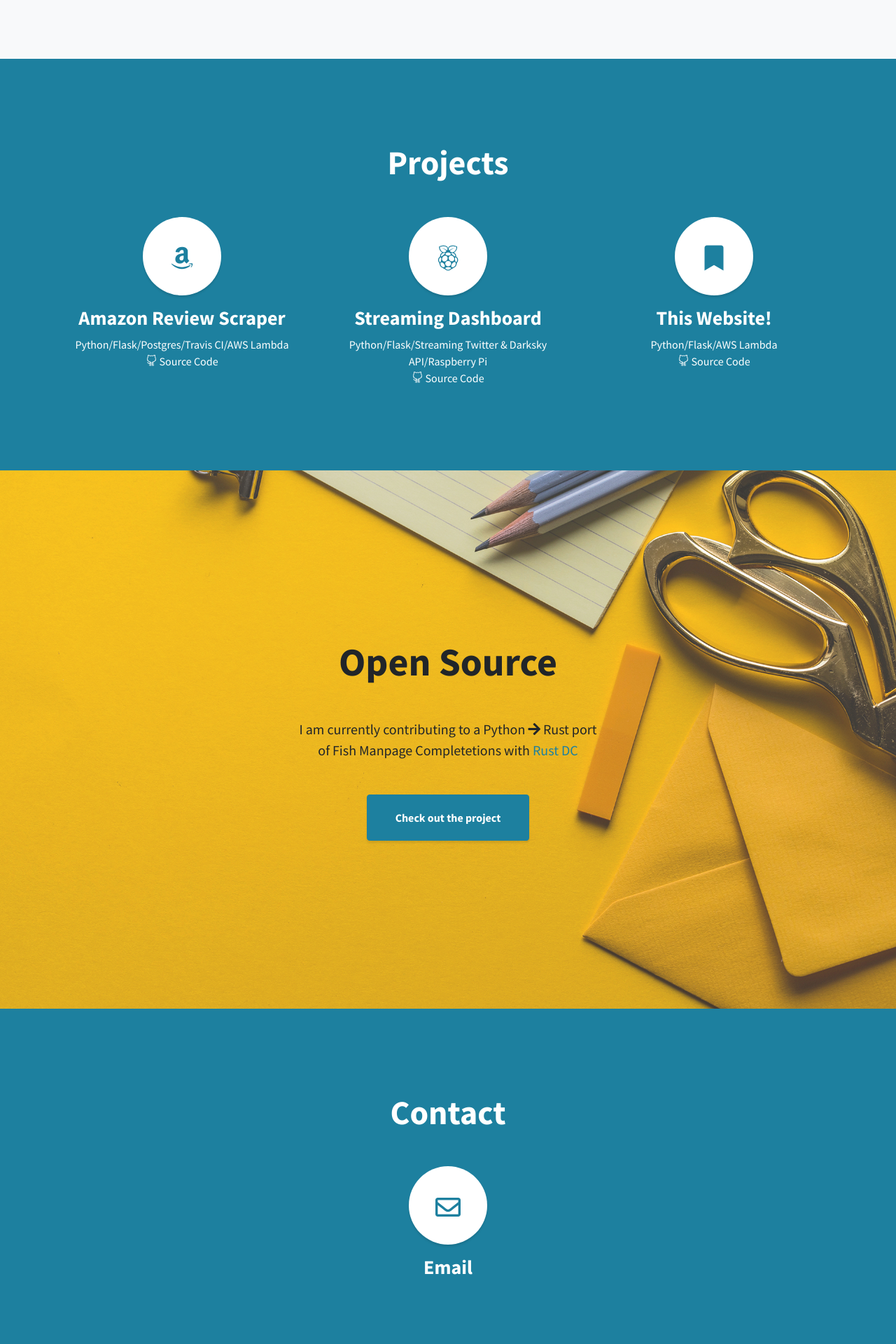
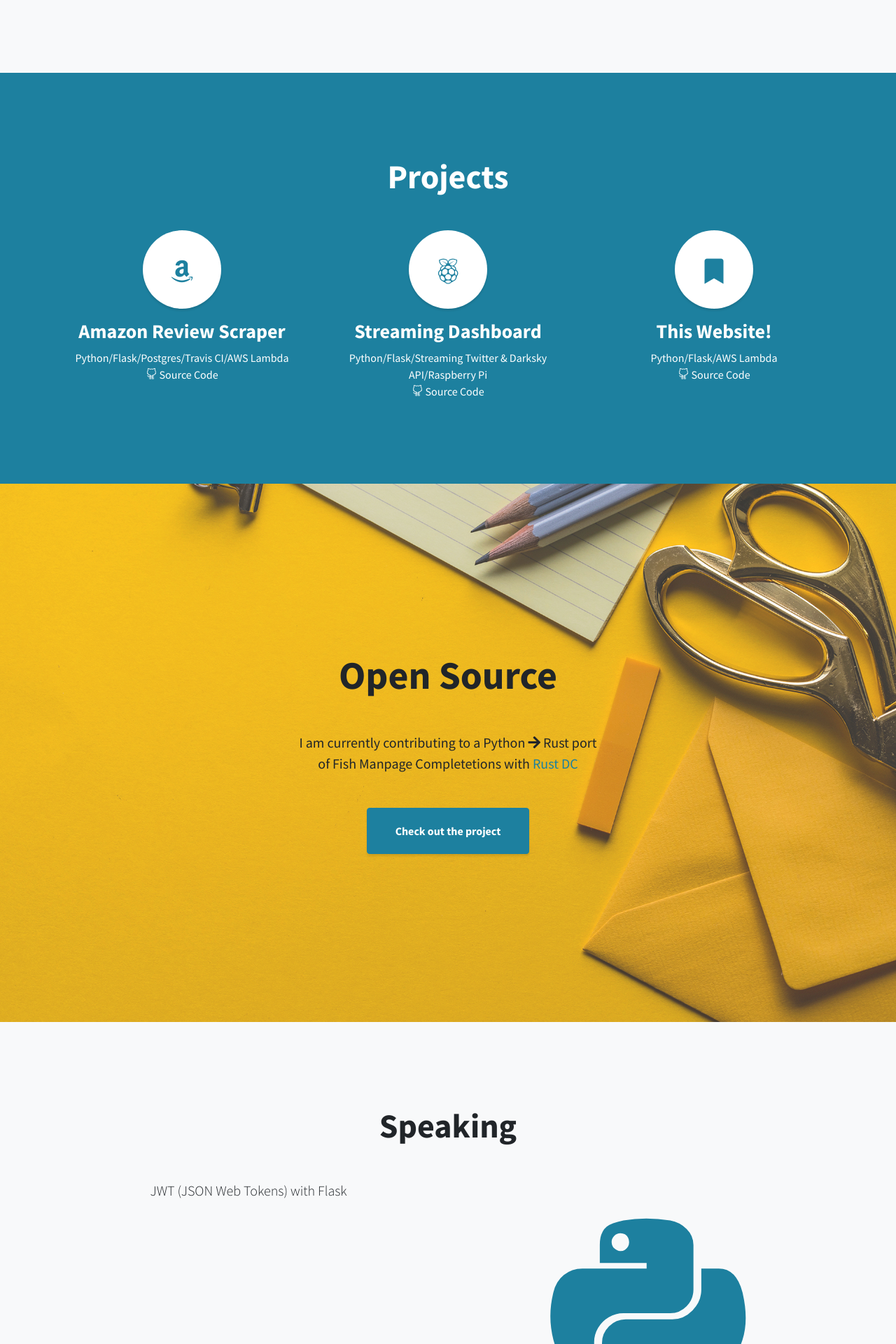
Before and after one commit to AlanSwenson/portfolio, a Flask app: page / in a window 1280 px wide. Shown: the part 1200-3120 px from the top of the page at 70% size. Run offline with Flask 2, Linux system fonts and the light colour scheme; parts of the project's set-up code (start-up, migrations or seed data) failed here and were passed over; some libraries are stand-ins or nearby versions; grey boxes are pictures that could not be loaded.

Commit message:
add Speaking section

```diff
--- a/portfolio/static/css/stylish-portfolio.css
+++ b/portfolio/static/css/stylish-portfolio.css
@@ -393,3 +393,9 @@ a:hover, a:focus, a:active {
 .text-secondary {
   color: #ecb807 !important;
 }
+
+#python_symbol{
+  font-size: 20em !important;
+  padding: 35px !important;
+  color: #1D809F !important;
+}
--- a/portfolio/templates/layout.html
+++ b/portfolio/templates/layout.html
@@ -47,6 +47,9 @@
             </li>
             <li class="sidebar-nav-item">
                 <a class="js-scroll-trigger" href="#opensource">Open Source</a>
+            </li>
+            <li class="sidebar-nav-item">
+                <a class="js-scroll-trigger" href="#speaking">Speaking</a>
             </li>
             <li class="sidebar-nav-item">
                 <a class="js-scroll-trigger" href="#contact">Contact</a>
@@ -107,8 +110,9 @@
         <div class="container text-center">
             <div class="row">
                 <div class="col-lg-10 mx-auto">
-                    <h2>About</h2>
-
+                    <div class="content-section-heading">
+                        <h2>About</h2>
+                    </div>
                     <p class="lead mb-5 text-left"> I am currently working as Senior Audio Producer at Studio Center
                         in
                         Georgetown
@@ -181,6 +185,30 @@
             </p>
             <a class="btn btn-primary btn-xl" href="https://github.com/rust-dc/fish-manpage-completions"
                 target="blank">Check out the project</a>
+        </div>
+    </section>
+
+    <!-- Speaking -->
+    <section class="content-section bg-light" id="speaking">
+        <div class="container text-center">
+            <div class="content-section-heading">
+                <h2 class="mb-5">Speaking</h2>
+            </div>
+            <div class="row">
+                <div class="col-lg-6 col-md-10 mb-5 mb-lg-5">
+
+                    <p class="lead mb-5">
+                        JWT (JSON Web Tokens) with Flask
+                        <div class="embed-responsive embed-responsive-16by9">
+                            <iframe class="embed-responsive-item" src="https://www.youtube.com/embed/MDpEOj6Fs24"
+                                allowfullscreen></iframe>
+                        </div>
+                    </p>
+                </div>
+                <div class="col-lg-6 col-md-10 mb-5 mb-lg-5">
+                    <i class="fab fa-python" id="python_symbol"></i>
+                </div>
+            </div>
         </div>
     </section>
 
```
